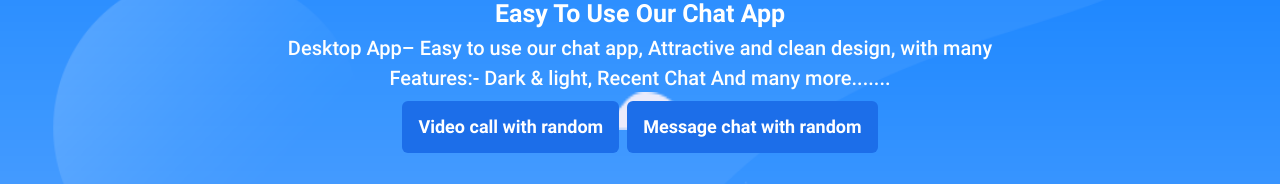
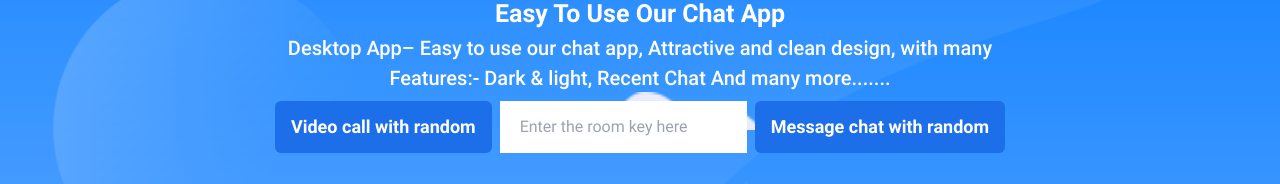
Before and after one commit to akbhatiya812/v-frontend, a React (Create React App) app: page / in a window 1280 px wide. Shown: the part 133-317 px from the top of the page. Built offline with nearby package versions, Linux system fonts and the light colour scheme; no server answers.

Commit message:
Update index.js

```diff
--- a/src/page/landingPage/index.js
+++ b/src/page/landingPage/index.js
@@ -6,7 +6,7 @@ import { Link } from "react-router-dom";
 import { Usecustem } from "../../context/chat";
 
 function Landing() {
-  const { joinRandomRoom } = useSocket();
+  const { setRoomKey , roomKey,joinRandomRoom} = useSocket();
   const { isDarkMode } = Usecustem();
 
   return (
@@ -39,6 +39,7 @@ function Landing() {
             >
               Video call with random
             </Link>
+            <input placeholder="Enter the room key here" type="text" value={roomKey} onChange={(e) => setRoomKey(e.target.value)} style={{padding:"10px 20px",outline:"none"}} />
             <Link
               to={"/chat"}
               onClick={joinRandomRoom}
```
